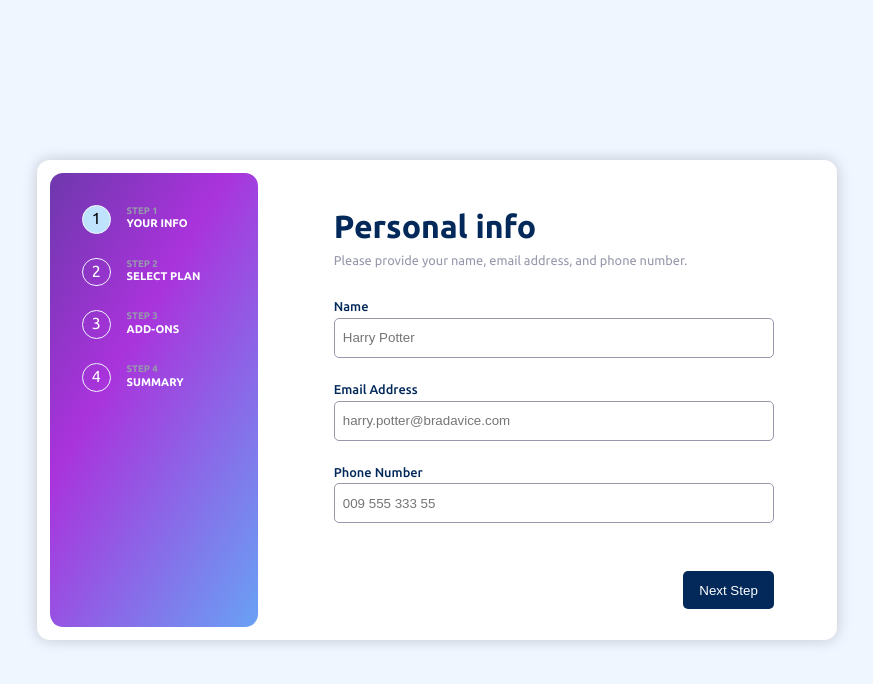
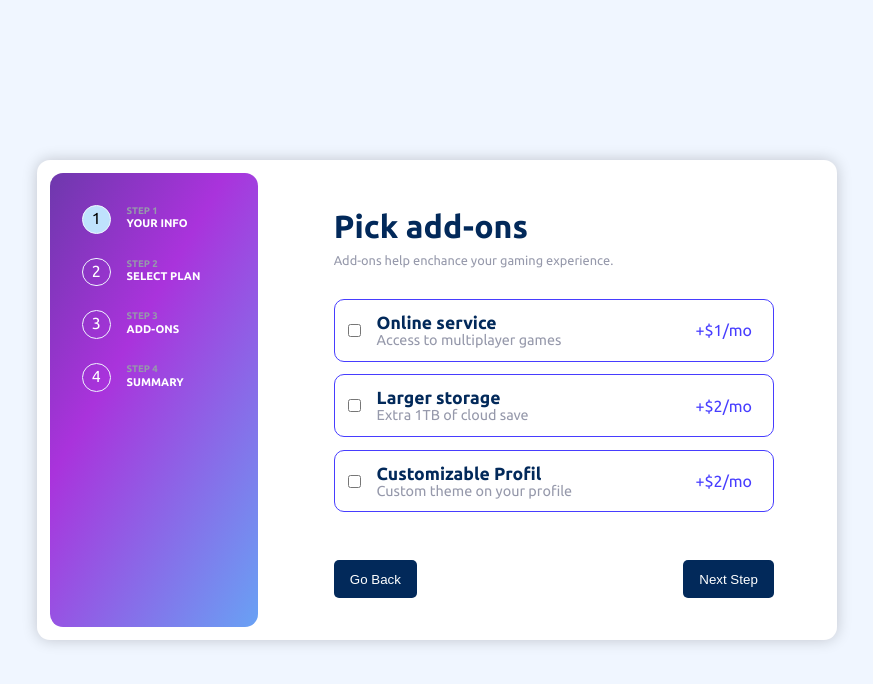
Before and after one commit to PikeHavelka/multi-step-form-main, a website: page index.html in a window 1280 px wide. Shown: the whole page, without its empty margins (203-1076 px from the left). Drawn offline with Linux system fonts and the light colour scheme.

Commit message:
created pick add-ons step3

```diff
--- a/index.html
+++ b/index.html
@@ -1,5 +1,6 @@
 <!DOCTYPE html>
 <html lang="en">
+
 <head>
   <meta charset="UTF-8">
   <meta name="viewport" content="width=device-width, initial-scale=1.0">
@@ -8,7 +9,9 @@
   <!-- Font -->
   <link rel="preconnect" href="https://fonts.googleapis.com">
   <link rel="preconnect" href="https://fonts.gstatic.com" crossorigin>
-  <link href="https://fonts.googleapis.com/css2?family=Cinzel:wght@400;500;600;800&family=Ubuntu:wght@400;500;700&display=swap" rel="stylesheet">
+  <link
+    href="https://fonts.googleapis.com/css2?family=Cinzel:wght@400;500;600;800&family=Ubuntu:wght@400;500;700&display=swap"
+    rel="stylesheet">
   <!------------>
 
   <!-- CSS -->
@@ -21,8 +24,10 @@
   <!-- right side -->
   <link rel="stylesheet" href="/styles/personalInfo.css">
   <link rel="stylesheet" href="/styles/selectYourPlan.css">
+  <link rel="stylesheet" href="/styles/pickAddOns.css">
   <!---------------->
 </head>
+
 <body>
   <div class="form-card">
     <div class="sidebar-steps">
@@ -83,40 +88,21 @@
       <form id="form">
         <div class="name-field">
           <label for="name">Name</label>
-          <input
-            id="name"
-            type="text"
-            placeholder="Harry Potter"
-            required
-            aria-required="true"
-            autofocus
-          >
+          <input id="name" type="text" placeholder="Harry Potter" required aria-required="true" autofocus>
 
           <div class="error-msg-name" id="error-name"></div>
         </div>
 
         <div class="email-field">
           <label for="email">Email Address</label>
-          <input
-            id="email"
-            type="email"
-            placeholder="harry.potter@bradavice.com"
-            required
-            aria-required="true"
-          >
+          <input id="email" type="email" placeholder="harry.potter@bradavice.com" required aria-required="true">
 
           <div class="error-msg-email" id="error-email"></div>
         </div>
 
         <div class="phone-field">
           <label for="phone">Phone Number</label>
-          <input
-            id="phone"
-            type="string"
-            placeholder="009 555 333 55"
-            required
-            aria-required="true"
-          >
+          <input id="phone" type="string" placeholder="009 555 333 55" required aria-required="true">
 
           <div class="error-msg-phone" id="error-phone"></div>
         </div>
@@ -125,30 +111,48 @@
       </form>
     </div>
 
-  <!-- STEP 2 -->
-  <div class="select-your-plan" id="step-2">
+    <!-- STEP 2 -->
+    <div class="select-your-plan" id="step-2">
       <div class="header">
         <h1>Select your plan</h1>
-        <p>You have the option of monthly or yearly billing</p>
+        <p>You have the option of monthly or yearly billing.</p>
       </div>
 
       <div class="plan-cards">
         <div class="arcade-card card">
-          <svg xmlns="http://www.w3.org/2000/svg" width="40" height="40" viewBox="0 0 40 40"><g fill="none" fill-rule="evenodd"><circle cx="20" cy="20" r="20" fill="#FFAF7E"/><path fill="#FFF" fill-rule="nonzero" d="M24.995 18.005h-3.998v5.998h-2v-5.998H15a1 1 0 0 0-1 1V29a1 1 0 0 0 1 1h9.995a1 1 0 0 0 1-1v-9.995a1 1 0 0 0-1-1Zm-5.997 8.996h-2v-1.999h2v2Zm2-11.175a2.999 2.999 0 1 0-2 0v2.18h2v-2.18Z"/></g></svg>
+          <svg xmlns="http://www.w3.org/2000/svg" width="40" height="40" viewBox="0 0 40 40">
+            <g fill="none" fill-rule="evenodd">
+              <circle cx="20" cy="20" r="20" fill="#FFAF7E" />
+              <path fill="#FFF" fill-rule="nonzero"
+                d="M24.995 18.005h-3.998v5.998h-2v-5.998H15a1 1 0 0 0-1 1V29a1 1 0 0 0 1 1h9.995a1 1 0 0 0 1-1v-9.995a1 1 0 0 0-1-1Zm-5.997 8.996h-2v-1.999h2v2Zm2-11.175a2.999 2.999 0 1 0-2 0v2.18h2v-2.18Z" />
+            </g>
+          </svg>
 
           <h3>Arcade</h3>
           <span id="monthly-yearly-price-arcade">$9/mo</span>
         </div>
 
         <div class="advanced-card card">
-          <svg xmlns="http://www.w3.org/2000/svg" width="40" height="40" viewBox="0 0 40 40"><g fill="none" fill-rule="evenodd"><circle cx="20" cy="20" r="20" fill="#F9818E"/><path fill="#FFF" fill-rule="nonzero" d="M25.057 15H14.944C12.212 15 10 17.03 10 19.885c0 2.857 2.212 4.936 4.944 4.936h10.113c2.733 0 4.943-2.08 4.943-4.936S27.79 15 25.057 15ZM17.5 20.388c0 .12-.108.237-.234.237h-1.552v1.569c0 .126-.138.217-.259.217H14.5c-.118 0-.213-.086-.213-.203v-1.583h-1.569c-.126 0-.217-.139-.217-.26v-.956c0-.117.086-.213.202-.213h1.584v-1.554c0-.125.082-.231.203-.231h.989c.12 0 .236.108.236.234v1.551h1.555c.125 0 .231.083.231.204v.988Zm5.347.393a.862.862 0 0 1-.869-.855c0-.472.39-.856.869-.856.481 0 .87.384.87.856 0 .471-.389.855-.87.855Zm1.9 1.866a.86.86 0 0 1-.87-.852.86.86 0 0 1 .87-.855c.48 0 .87.38.87.855a.86.86 0 0 1-.87.852Zm0-3.736a.862.862 0 0 1-.87-.854c0-.472.39-.856.87-.856s.87.384.87.856a.862.862 0 0 1-.87.854Zm1.899 1.87a.862.862 0 0 1-.868-.855c0-.472.389-.856.868-.856s.868.384.868.856a.862.862 0 0 1-.868.855Z"/></g></svg>
+          <svg xmlns="http://www.w3.org/2000/svg" width="40" height="40" viewBox="0 0 40 40">
+            <g fill="none" fill-rule="evenodd">
+              <circle cx="20" cy="20" r="20" fill="#F9818E" />
+              <path fill="#FFF" fill-rule="nonzero"
+                d="M25.057 15H14.944C12.212 15 10 17.03 10 19.885c0 2.857 2.212 4.936 4.944 4.936h10.113c2.733 0 4.943-2.08 4.943-4.936S27.79 15 25.057 15ZM17.5 20.388c0 .12-.108.237-.234.237h-1.552v1.569c0 .126-.138.217-.259.217H14.5c-.118 0-.213-.086-.213-.203v-1.583h-1.569c-.126 0-.217-.139-.217-.26v-.956c0-.117.086-.213.202-.213h1.584v-1.554c0-.125.082-.231.203-.231h.989c.12 0 .236.108.236.234v1.551h1.555c.125 0 .231.083.231.204v.988Zm5.347.393a.862.862 0 0 1-.869-.855c0-.472.39-.856.869-.856.481 0 .87.384.87.856 0 .471-.389.855-.87.855Zm1.9 1.866a.86.86 0 0 1-.87-.852.86.86 0 0 1 .87-.855c.48 0 .87.38.87.855a.86.86 0 0 1-.87.852Zm0-3.736a.862.862 0 0 1-.87-.854c0-.472.39-.856.87-.856s.87.384.87.856a.862.862 0 0 1-.87.854Zm1.899 1.87a.862.862 0 0 1-.868-.855c0-.472.389-.856.868-.856s.868.384.868.856a.862.862 0 0 1-.868.855Z" />
+            </g>
+          </svg>
 
           <h3>Advanced</h3>
           <span id="monthly-yearly-price-advanced">$12/mo</span>
         </div>
 
         <div class="pro-card card">
-          <svg xmlns="http://www.w3.org/2000/svg" width="40" height="40" viewBox="0 0 40 40"><g fill="none" fill-rule="evenodd"><circle cx="20" cy="20" r="20" fill="#483EFF"/><path fill="#FFF" fill-rule="nonzero" d="M26.666 13H13.334A3.333 3.333 0 0 0 10 16.333v7.193a3.447 3.447 0 0 0 2.14 3.24c1.238.5 2.656.182 3.56-.8L18.52 23h2.96l2.82 2.966a3.2 3.2 0 0 0 3.56.8 3.447 3.447 0 0 0 2.14-3.24v-7.193A3.333 3.333 0 0 0 26.666 13Zm-9.333 6H16v1.333a.667.667 0 0 1-1.333 0V19h-1.333a.667.667 0 0 1 0-1.334h1.333v-1.333a.667.667 0 1 1 1.333 0v1.333h1.333a.667.667 0 1 1 0 1.334Zm7.333 2a2.667 2.667 0 1 1 0-5.333 2.667 2.667 0 0 1 0 5.333ZM26 18.333a1.333 1.333 0 1 1-2.667 0 1.333 1.333 0 0 1 2.667 0Z"/></g></svg>
+          <svg xmlns="http://www.w3.org/2000/svg" width="40" height="40" viewBox="0 0 40 40">
+            <g fill="none" fill-rule="evenodd">
+              <circle cx="20" cy="20" r="20" fill="#483EFF" />
+              <path fill="#FFF" fill-rule="nonzero"
+                d="M26.666 13H13.334A3.333 3.333 0 0 0 10 16.333v7.193a3.447 3.447 0 0 0 2.14 3.24c1.238.5 2.656.182 3.56-.8L18.52 23h2.96l2.82 2.966a3.2 3.2 0 0 0 3.56.8 3.447 3.447 0 0 0 2.14-3.24v-7.193A3.333 3.333 0 0 0 26.666 13Zm-9.333 6H16v1.333a.667.667 0 0 1-1.333 0V19h-1.333a.667.667 0 0 1 0-1.334h1.333v-1.333a.667.667 0 1 1 1.333 0v1.333h1.333a.667.667 0 1 1 0 1.334Zm7.333 2a2.667 2.667 0 1 1 0-5.333 2.667 2.667 0 0 1 0 5.333ZM26 18.333a1.333 1.333 0 1 1-2.667 0 1.333 1.333 0 0 1 2.667 0Z" />
+            </g>
+          </svg>
 
           <h3>Pro</h3>
           <span id="monthly-yearly-price-pro">$15/mo</span>
@@ -169,8 +173,60 @@
         <button class="submit-btn" id="btn-go-next" onClick="goNext()">Next Step</button>
       </div>
     </div>
+
+    <!-- STEP 3 -->
+    <div class="pick-add-ons" id="step-3">
+      <div class="header">
+        <h1>Pick add-ons</h1>
+        <p>Add-ons help enchance your gaming experience.</p>
+      </div>
+
+      <div class="rectangle-cards">
+        <div class="online-service-card">
+          <input type="checkbox" id="checkbox">
+          <label for="checkbox"></label>
+
+          <div class="text">
+            <h3>Online service</h3>
+            <p>Access to multiplayer games</p>
+          </div>
+
+          <span class="online-service-price">+$1/mo</span>
+        </div>
+
+        <div class="larger-storage-card">
+          <input type="checkbox" id="checkbox">
+          <label for="checkbox"></label>
+
+          <div class="text">
+            <h3>Larger storage</h3>
+            <p>Extra 1TB of cloud save</p>
+          </div>
+
+          <span class="larger-storage-price">+$2/mo</span>
+        </div>
+
+        <div class="customizable-card">
+          <input type="checkbox" id="checkbox">
+          <label for="checkbox"></label>
+
+          <div class="text">
+            <h3>Customizable Profil</h3>
+            <p>Custom theme on your profile</p>
+          </div>
+
+          <span class="customizable-price">+$2/mo</span>
+        </div>
+
+        <div class="btns">
+          <button class="submit-btn" id="btn-go-back" onClick="goBack()">Go Back</button>
+          <button class="submit-btn" id="btn-go-next" onClick="goNext()">Next Step</button>
+        </div>
+      </div>
+    </div>
   </div>
 
   <script src="/scripts/script.js"></script>
 </body>
+
 </html>
--- /dev/null
+++ b/styles/pickAddOns.css
@@ -0,0 +1,42 @@
+/* Right Side - Add-Ons */
+.pick-add-ons {
+  margin: 3rem auto;
+  width: 55%;
+}
+
+.pick-add-ons .online-service-card,
+.pick-add-ons .larger-storage-card,
+.pick-add-ons .customizable-card {
+  display: flex;
+  align-items: center;
+  gap: .5rem;
+
+  padding: .8rem;
+  margin-bottom: .8rem;
+
+  border: 1px solid var(--border-cards);
+  border-radius: 10px;
+}
+
+.pick-add-ons .customizable-card {
+  margin-bottom: 0;
+}
+
+.pick-add-ons .customizable-price,
+.pick-add-ons .larger-storage-price,
+.pick-add-ons .online-service-price {
+  margin-left: auto;
+  padding-right: .5rem;
+
+  color: var(--border-cards);
+}
+
+.pick-add-ons h3  {
+  font-size: 1.1rem;
+  color: var(--general-font);
+}
+
+.pick-add-ons p {
+  font-size: .9rem;
+  color: var(--secondary-font);
+}
--- a/styles/selectYourPlan.css
+++ b/styles/selectYourPlan.css
@@ -89,12 +89,12 @@
 }
 
 /* btns */
-.select-your-plan .btns {
+.btns {
   display: flex;
   justify-content: space-between;
 }
 
-.select-your-plan .btns>* {
+.btns > * {
   display: block;
 
   cursor: pointer;
@@ -116,3 +116,7 @@
 .select-your-plan {
   display: none;
 }
+
+.personal-info {
+  display: none;
+}
```
